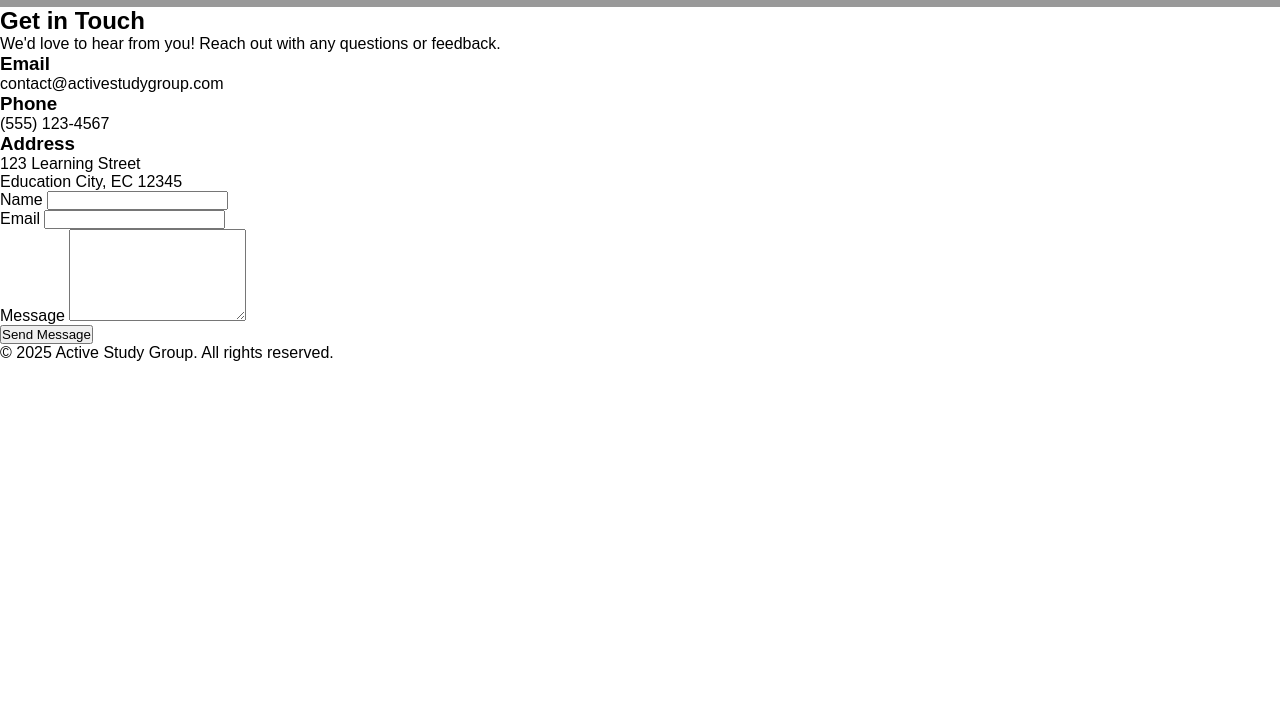
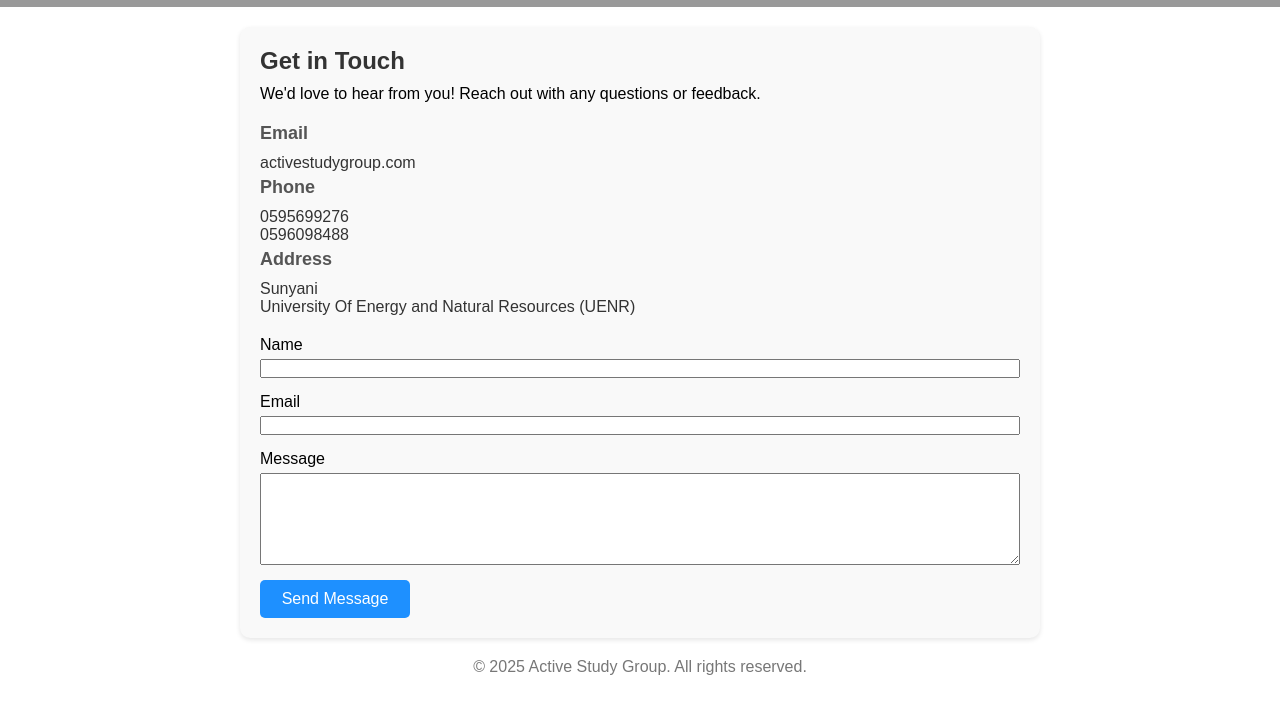
Before and after one commit to 99Legacies/Active-Webpage, a plain HTML site: page Contact Page.html in a window 1280 px wide. Shown: the part 73-786 px from the top of the page. Drawn offline with Linux system fonts and the light colour scheme; a web font is replaced by a local one.

Commit message:
Contact Pages

```diff
--- a/Contact Page.css
+++ b/Contact Page.css
@@ -122,3 +122,75 @@
         color: whitesmoke
     }
 }
+
+/* Page Center */
+#center {
+    display: flex;
+    flex-direction: column;
+    align-items: center;
+    justify-content: center;
+    padding: 20px;
+}
+.contactSection {
+    max-width: 800px;
+    width: 100%;
+    background-color: #f9f9f9;
+    padding: 20px;
+    border-radius: 10px;
+    box-shadow: 0 2px 5px rgba(0, 0, 0, 0.1);
+}
+.contactContainer {
+    display: flex;
+    flex-direction: column;
+    gap: 15px;
+    margin-top: 20px;
+}
+.contactHeading {
+    font-size: 24px;
+    color: #333333;
+    margin-bottom: 10px;
+}
+.infoHeading {
+    font-size: 18px;
+    color: #555555;
+    margin-bottom: 5px;
+}
+.infoItem {
+    display: flex;
+    flex-direction: column;
+    gap: 5px;
+}
+.infoText {
+    font-size: 16px;
+    color: #333333;
+    margin-bottom: 5px;
+}
+.contactForm {
+    display: flex;
+    flex-direction: column;
+    gap: 15px;
+
+}
+.formGroup {
+    display: flex;
+    flex-direction: column;
+    gap: 5px;
+
+}
+
+.submitButton {
+    width: 150px;
+    padding: 10px;
+    background-color: dodgerblue;
+    color: white;
+    border: none;
+    border-radius: 5px;
+    cursor: pointer;
+    font-size: 16px;
+}
+.footerParagraph {
+    text-align: center;
+    color: #777777;
+    margin-top: 20px;
+
+}
--- a/Contact Page.html
+++ b/Contact Page.html
@@ -38,17 +38,17 @@
                 <div class="contactInfo">
                     <div class="infoItem">
                         <h3 class="infoHeading">Email</h3>
-                        <p class="infoText">contact@activestudygroup.com</p>
+                        <p class="infoText">activestudygroup.com</p>
                     </div>
 
                     <div class="infoItem">
                         <h3 class="infoHeading">Phone</h3>
-                        <p class="infoText">(555) 123-4567</p>
+                        <p class="infoText">0595699276 <br> 0596098488</p>
                     </div>
 
                     <div class="infoItem">
                         <h3 class="infoHeading">Address</h3>
-                        <p class="infoText">123 Learning Street<br>Education City, EC 12345</p>
+                        <p class="infoText">Sunyani<br>University Of Energy and Natural Resources (UENR)</p>
                     </div>
                 </div>
 
```
